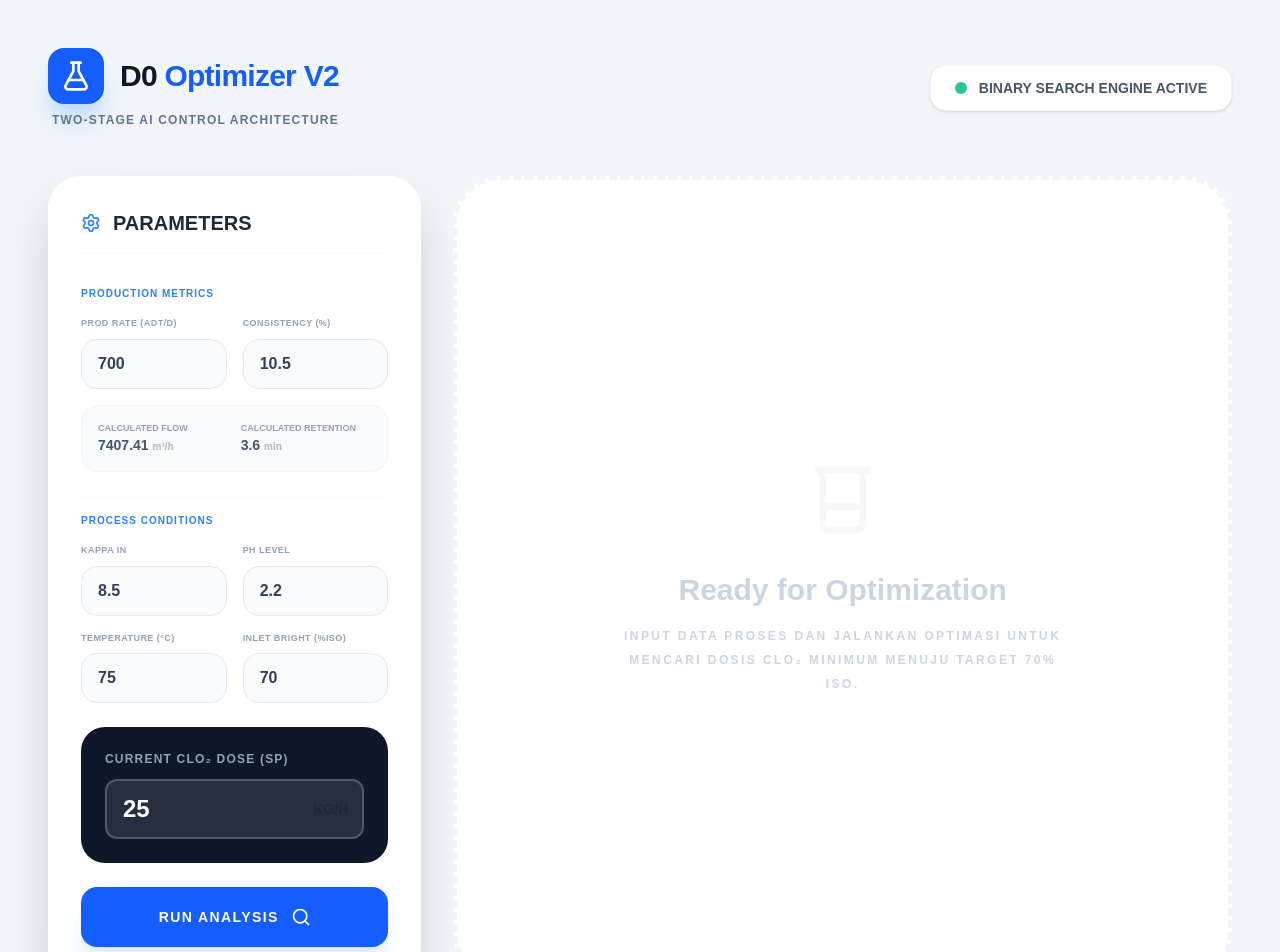
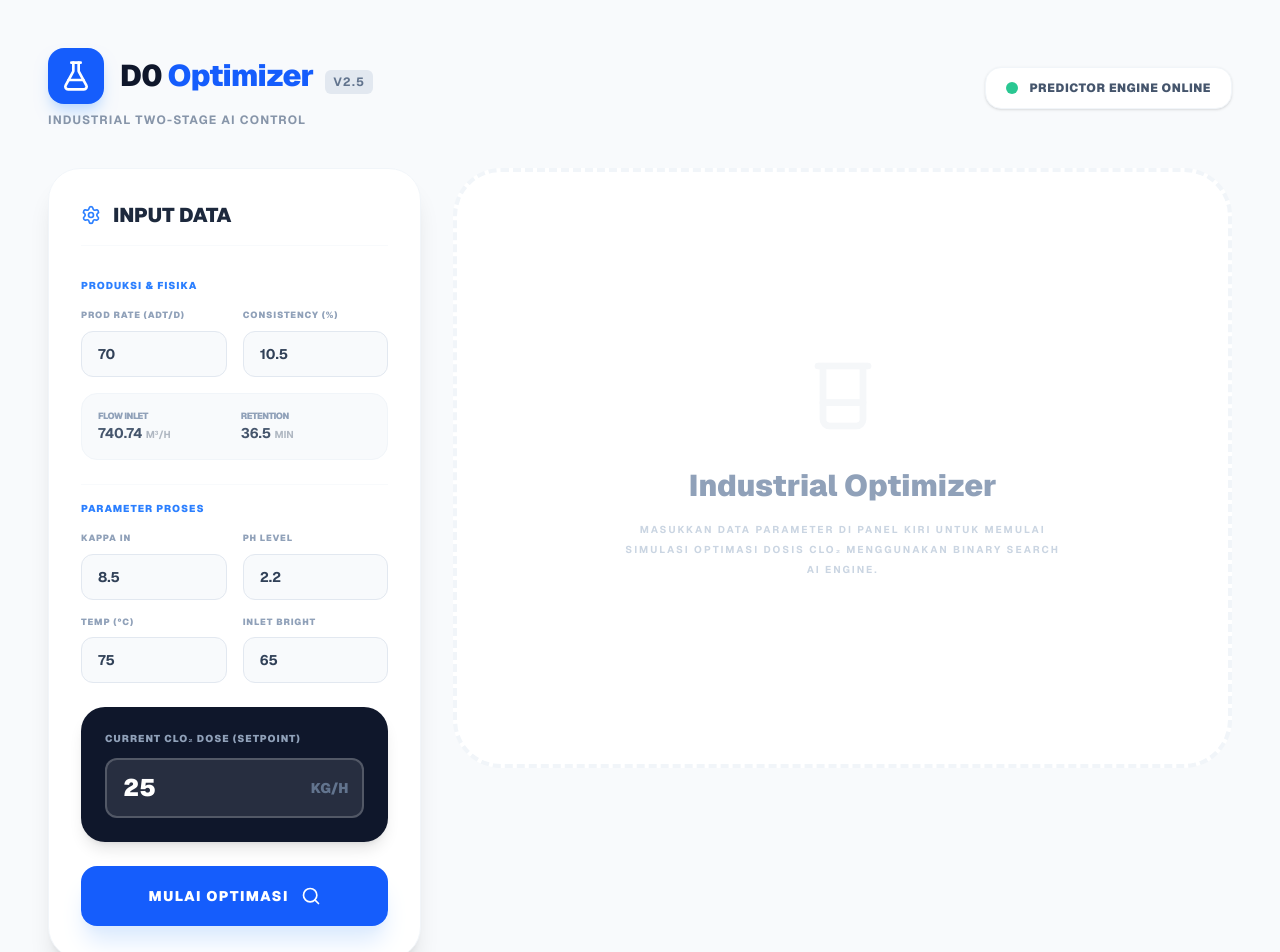
Before and after one commit to gcarlo11/Data-Driven-K-Optimization-for-ClO2, a Next.js app in the folder frontend/: page / in a window 1280 px wide. Shown: the top 952 px of the page. Built offline with nearby package versions, Linux system fonts and the light colour scheme.

Commit message:
refactor: Improve UI layout and enhance real-time parameter calculations for ClO₂ optimization

```diff
--- a/frontend/app/page.tsx
+++ b/frontend/app/page.tsx
@@ -8,12 +8,11 @@ import {
   Tooltip, Legend, ResponsiveContainer, Scatter
 } from 'recharts';
 import {
-  Activity, Droplets, FlaskConical, Gauge, ArrowRight,
-  AlertTriangle, CheckCircle, ShieldCheck, TrendingUp,
-  Clock, Beaker, Zap, Settings, Info, RefreshCcw, Search
+  FlaskConical, ArrowRight, AlertTriangle, TrendingUp,
+  Clock, Beaker, Zap, Settings, Info, RefreshCcw, Search, Droplets
 } from 'lucide-react';
 
-// --- Interfaces sesuai Backend baru ---
+// --- Interfaces sesuai Backend Two-Stage Architecture ---
 interface FormData {
   kappa: number;
   temperature: number;
@@ -43,9 +42,9 @@ export default function Home() {
     kappa: 8.5,
     temperature: 75.0,
     ph: 2.2,
-    inlet_brightness: 70,
+    inlet_brightness: 65,
     current_dose: 25.0,
-    production_rate: 700,
+    production_rate: 70,
     consistency: 10.5
   });
 
@@ -54,10 +53,10 @@ export default function Home() {
   const [error, setError] = useState('');
   const [graphData, setGraphData] = useState<any[]>([]);
 
-  // Kalkulasi Preview di Sisi Client
+  // Preview kalkulasi parameter proses secara real-time
   const livePreview = useMemo(() => {
     const flow = (formData.production_rate * 100) / (0.9 * formData.consistency);
-    const retention = (450 / flow) * 60;
+    const retention = flow > 0 ? (450 / flow) * 60 : 0;
     return {
       flow: isFinite(flow) ? flow.toFixed(2) : '0',
       retention: isFinite(retention) ? retention.toFixed(1) : '0'
@@ -95,7 +94,7 @@ export default function Home() {
         }
       ]);
     } catch (err) {
-      setError('Koneksi Gagal: Periksa apakah Backend (Port 8000) sudah aktif.');
+      setError('Gagal terhubung ke backend. Pastikan server FastAPI aktif di port 8000.');
     } finally {
       setLoading(false);
     }
@@ -103,7 +102,7 @@ export default function Home() {
 
   const getStatusTheme = (status: string) => {
     const themes: Record<string, any> = {
-      HOLD_STEADY: { color: 'text-blue-600', bg: 'bg-blue-50', border: 'border-blue-200', icon: <ShieldCheck />, label: 'STEADY STATE' },
+      HOLD_STEADY: { color: 'text-blue-600', bg: 'bg-blue-50', border: 'border-blue-200', icon: <RefreshCcw />, label: 'STEADY STATE' },
       OPTIMIZED: { color: 'text-emerald-600', bg: 'bg-emerald-50', border: 'border-emerald-200', icon: <TrendingUp />, label: 'OPTIMIZED' },
       SAFETY_UNDERBLEACH: { color: 'text-orange-600', bg: 'bg-orange-50', border: 'border-orange-200', icon: <AlertTriangle />, label: 'SAFETY LIMIT' },
       SAFETY_OVERBLEACH: { color: 'text-rose-600', bg: 'bg-rose-50', border: 'border-rose-200', icon: <AlertTriangle />, label: 'SAFETY LIMIT' },
@@ -113,159 +112,174 @@ export default function Home() {
   };
 
   return (
-    <main className="min-h-screen bg-[#F1F5F9] text-slate-900 p-4 md:p-8 lg:p-12">
+    <main className="min-h-screen bg-[#F8FAFC] p-4 md:p-8 lg:p-12 font-sans selection:bg-blue-100">
       <div className="max-w-[1440px] mx-auto">
 
-        {/* Header */}
-        <header className="flex flex-col sm:flex-row justify-between items-start sm:items-center gap-6 mb-12">
+        {/* Header Dashboard */}
+        <header className="flex flex-col md:flex-row justify-between items-start md:items-center gap-6 mb-10">
           <motion.div initial={{ opacity: 0, x: -20 }} animate={{ opacity: 1, x: 0 }}>
             <div className="flex items-center gap-4 mb-2">
-              <div className="p-3 bg-blue-600 rounded-2xl shadow-xl shadow-blue-200">
+              <div className="p-3 bg-blue-600 rounded-2xl shadow-lg shadow-blue-200">
                 <FlaskConical className="w-8 h-8 text-white" />
               </div>
-              <h1 className="text-3xl font-black tracking-tight text-slate-900">
-                D0 <span className="text-blue-600">Optimizer V2</span>
+              <h1 className="text-3xl font-black text-slate-900 tracking-tight">
+                D0 <span className="text-blue-600">Optimizer</span>
+                <span className="ml-3 text-xs bg-slate-200 px-2 py-1 rounded-md text-slate-500 font-bold uppercase tracking-widest">v2.5</span>
               </h1>
             </div>
-            <p className="text-slate-500 font-bold ml-1 uppercase text-xs tracking-widest">Two-Stage AI Control Architecture</p>
+            <p className="text-slate-500 font-bold text-xs uppercase tracking-widest opacity-75">Industrial Two-Stage AI Control</p>
           </motion.div>
-          <div className="bg-white px-6 py-3 rounded-2xl shadow-sm border border-slate-100 flex items-center gap-3">
+          <div className="bg-white px-5 py-3 rounded-2xl shadow-sm border border-slate-100 flex items-center gap-3">
             <span className="w-3 h-3 bg-emerald-500 rounded-full animate-pulse" />
-            <span className="text-sm font-black text-slate-600 uppercase">Binary Search Engine Active</span>
+            <span className="text-xs font-black text-slate-600 uppercase tracking-wider">Predictor Engine Online</span>
           </div>
         </header>
 
-        <div className="grid grid-cols-1 lg:grid-cols-12 gap-8">
+        <div className="grid grid-cols-1 lg:grid-cols-12 gap-8 items-start">
 
-          {/* Form Panel */}
+          {/* Sidebar Parameter Input */}
           <motion.div initial={{ opacity: 0, y: 20 }} animate={{ opacity: 1, y: 0 }} className="lg:col-span-4">
-            <div className="bg-white rounded-[32px] shadow-2xl border border-white p-8 sticky top-8">
+            <div className="bg-white rounded-[2rem] shadow-xl border border-slate-100 p-8 lg:sticky lg:top-10">
               <div className="flex items-center gap-3 mb-8 pb-4 border-b border-slate-50">
                 <Settings className="w-5 h-5 text-blue-500" />
-                <h2 className="font-black text-xl text-slate-800 uppercase">Parameters</h2>
+                <h2 className="font-black text-xl text-slate-800 uppercase">Input Data</h2>
               </div>
 
               <form onSubmit={handleSubmit} className="space-y-6">
                 <div className="space-y-4">
-                  <h3 className="text-[10px] font-black text-blue-500 uppercase tracking-widest">Production Metrics</h3>
+                  <h3 className="text-[10px] font-black text-blue-500 uppercase tracking-widest">Produksi & Fisika</h3>
                   <div className="grid grid-cols-2 gap-4">
                     <InputGroup label="Prod Rate (ADT/d)" name="production_rate" value={formData.production_rate} onChange={handleChange} />
                     <InputGroup label="Consistency (%)" name="consistency" value={formData.consistency} onChange={handleChange} step="0.1" />
                   </div>
                   <div className="grid grid-cols-2 gap-3 bg-slate-50 p-4 rounded-2xl border border-slate-100">
-                    <LiveStat label="Calculated Flow" value={livePreview.flow} unit="m³/h" />
-                    <LiveStat label="Calculated Retention" value={livePreview.retention} unit="min" />
+                    <LiveStat label="Flow Inlet" value={livePreview.flow} unit="m³/h" />
+                    <LiveStat label="Retention" value={livePreview.retention} unit="min" />
                   </div>
                 </div>
 
                 <div className="space-y-4 pt-4 border-t border-slate-50">
-                  <h3 className="text-[10px] font-black text-blue-500 uppercase tracking-widest">Process Conditions</h3>
+                  <h3 className="text-[10px] font-black text-blue-500 uppercase tracking-widest">Parameter Proses</h3>
                   <div className="grid grid-cols-2 gap-4">
                     <InputGroup label="Kappa In" name="kappa" value={formData.kappa} onChange={handleChange} step="0.1" />
                     <InputGroup label="pH Level" name="ph" value={formData.ph} onChange={handleChange} step="0.1" />
                   </div>
                   <div className="grid grid-cols-2 gap-4">
-                    <InputGroup label="Temperature (°C)" name="temperature" value={formData.temperature} onChange={handleChange} />
-                    <InputGroup label="Inlet Bright (%ISO)" name="inlet_brightness" value={formData.inlet_brightness} onChange={handleChange} step="0.1" />
+                    <InputGroup label="Temp (°C)" name="temperature" value={formData.temperature} onChange={handleChange} />
+                    <InputGroup label="Inlet Bright" name="inlet_brightness" value={formData.inlet_brightness} onChange={handleChange} step="0.1" />
                   </div>
                 </div>
 
-                <div className="bg-slate-900 p-6 rounded-[24px]">
-                  <label className="block text-xs font-black text-slate-400 uppercase mb-3 tracking-widest">Current ClO₂ Dose (SP)</label>
+                <div className="bg-slate-900 p-6 rounded-[1.5rem] shadow-lg">
+                  <label className="block text-[10px] font-black text-slate-400 uppercase mb-3 tracking-widest">Current ClO₂ Dose (Setpoint)</label>
                   <div className="relative">
-                    <input type="number" step="0.1" name="current_dose" value={formData.current_dose} onChange={handleChange}
-                      className="w-full bg-white/10 border-2 border-white/20 rounded-xl px-4 py-3 text-2xl font-black text-white focus:bg-white focus:text-slate-900 outline-none transition-all" />
-                    <span className="absolute right-4 top-1/2 -translate-y-1/2 text-sm font-black opacity-30">KG/H</span>
+                    <input
+                      type="number" step="0.1" name="current_dose"
+                      value={formData.current_dose} onChange={handleChange}
+                      className="w-full bg-white/10 border-2 border-white/20 rounded-xl px-4 py-3 text-2xl font-black text-white focus:bg-white focus:text-slate-900 outline-none transition-all"
+                    />
+                    <span className="absolute right-4 top-1/2 -translate-y-1/2 text-sm font-black text-slate-500">KG/H</span>
                   </div>
                 </div>
 
-                <button type="submit" disabled={loading} className="w-full bg-blue-600 hover:bg-blue-700 text-white font-black py-5 rounded-2xl transition-all shadow-xl shadow-blue-100 flex justify-center items-center gap-3 uppercase tracking-widest text-sm">
-                  {loading ? 'Optimizing...' : <>Run Analysis <Search className="w-5 h-5" /></>}
+                <button
+                  type="submit" disabled={loading}
+                  className="w-full bg-blue-600 hover:bg-blue-700 text-white font-black py-5 rounded-2xl shadow-xl shadow-blue-100 disabled:bg-slate-300 flex justify-center items-center gap-3 uppercase tracking-widest text-sm"
+                >
+                  {loading ? 'Processing...' : <>Mulai Optimasi <Search className="w-5 h-5" /></>}
                 </button>
               </form>
             </div>
           </motion.div>
 
-          {/* Results Panel */}
+          {/* Panel Hasil Dashboard */}
           <div className="lg:col-span-8 space-y-6">
             <AnimatePresence mode="wait">
               {result ? (
                 <motion.div key="result" initial={{ opacity: 0, scale: 0.98 }} animate={{ opacity: 1, scale: 1 }} className="space-y-6">
 
-                  {/* Status Banner */}
-                  <div className={`rounded-[40px] border-b-[12px] p-10 shadow-2xl transition-all ${getStatusTheme(result.control_status).bg} ${getStatusTheme(result.control_status).border}`}>
-                    <div className="flex flex-wrap justify-between items-start gap-8 mb-12">
+                  {/* Banner Rekomendasi Utama */}
+                  <div className={`rounded-[2.5rem] border-b-[10px] p-8 sm:p-10 shadow-2xl transition-all ${getStatusTheme(result.control_status).bg} ${getStatusTheme(result.control_status).border}`}>
+                    <div className="flex flex-col sm:flex-row justify-between items-start gap-8 mb-10">
                       <div className="flex items-center gap-5">
-                        <div className="p-4 rounded-[24px] bg-white shadow-sm">
+                        <div className="p-4 rounded-[1.5rem] bg-white shadow-sm ring-1 ring-slate-100">
                           {getStatusTheme(result.control_status).icon}
                         </div>
                         <div>
-                          <p className="text-[10px] font-black text-slate-400 uppercase tracking-widest mb-1">Control Status</p>
+                          <p className="text-[10px] font-black text-slate-400 uppercase tracking-widest mb-1">AI Decision</p>
                           <h3 className={`text-2xl font-black ${getStatusTheme(result.control_status).color}`}>
                             {getStatusTheme(result.control_status).label}
                           </h3>
                         </div>
                       </div>
-                      <div className="bg-white/60 backdrop-blur-xl px-8 py-5 rounded-3xl border border-white text-right">
-                        <p className="text-[10px] font-black text-slate-400 uppercase mb-1">Virtual Sensor Reading</p>
+                      <div className="bg-white/60 backdrop-blur-xl px-8 py-5 rounded-[1.5rem] border border-white text-right shadow-sm w-full sm:w-auto">
+                        <p className="text-[10px] font-black text-slate-400 uppercase mb-1">Prediksi Lab Saat Ini</p>
                         <p className="text-4xl font-black text-slate-900 leading-none">{result.estimated_outlet_current}<span className="text-lg font-bold opacity-30 ml-1">%ISO</span></p>
                       </div>
                     </div>
 
                     <div className="flex flex-wrap items-end gap-10">
                       <div>
-                        <p className="text-[10px] font-black text-slate-400 uppercase mb-3 tracking-widest text-current">Optimized Target Dose</p>
+                        <p className="text-[10px] font-black text-slate-400 uppercase mb-3 tracking-widest">Rekomendasi Dosis Baru</p>
                         <div className="flex items-baseline gap-4">
-                          <span className="text-9xl font-black tracking-tighter text-slate-900 leading-[0.8]">{result.recommended_dose}</span>
-                          <span className="text-3xl font-bold text-slate-300 uppercase">kg/h</span>
+                          <span className="text-8xl sm:text-9xl font-black tracking-tighter text-slate-900 leading-[0.8]">{result.recommended_dose.toFixed(2)}</span>
+                          <span className="text-2xl font-bold text-slate-400 uppercase">kg Cl Ac</span>
                         </div>
                       </div>
-                      <div className={`mb-4 px-8 py-4 rounded-3xl border-2 flex items-center gap-4 ${result.delta_dose >= 0 ? 'bg-rose-100/50 border-rose-200 text-rose-700' : 'bg-emerald-100/50 border-emerald-200 text-emerald-700'}`}>
-                        <span className="text-sm font-black uppercase tracking-widest opacity-60">Delta:</span>
-                        <span className="text-3xl font-black">{result.delta_dose > 0 ? '+' : ''}{result.delta_dose}</span>
+                      <div className={`mb-4 px-6 py-3 rounded-2xl border-2 flex items-center gap-4 ${result.delta_dose >= 0 ? 'bg-rose-100/50 border-rose-200 text-rose-700' : 'bg-emerald-100/50 border-emerald-200 text-emerald-700'}`}>
+                        <span className="text-xs font-black uppercase tracking-widest opacity-60">Delta:</span>
+                        <span className="text-2xl font-black">{result.delta_dose > 0 ? '+' : ''}{result.delta_dose.toFixed(2)}</span>
                       </div>
                     </div>
 
-                    <div className="mt-8 pt-6 border-t border-white/40 flex items-center gap-3">
-                      <div className="p-2 bg-white rounded-lg"><Info className="w-4 h-4 text-slate-400" /></div>
+                    <div className="mt-8 pt-6 border-t border-white/50 flex items-start gap-3">
+                      <Info className="w-5 h-5 text-slate-400 mt-0.5 flex-shrink-0" />
                       <p className="text-sm font-bold text-slate-600 italic">"{result.reason}"</p>
                     </div>
                   </div>
 
-                  {/* Matrix Cards */}
+                  {/* Kartu Metrik dengan Nilai yang Dibulatkan */}
                   <div className="grid grid-cols-2 md:grid-cols-4 gap-4">
-                    <MetricCard label="Optimal K" value={result.k_optimal} sub="Target" highlight />
-                    <MetricCard label="Current K" value={result.k_current} sub="Actual" />
+                    <MetricCard label="Optimal K" value={result.k_optimal.toFixed(4)} sub="Target" highlight />
+                    <MetricCard label="Current K" value={result.k_current.toFixed(4)} sub="Actual" />
                     <MetricCard label="Est. Outlet" value={result.predicted_outlet_optimized} sub="After Action" />
-                    <MetricCard label="Efficiency" value={`${((result.k_optimal / result.k_current) * 100).toFixed(1)}%`} sub="Yield" />
+                    <MetricCard label="Efficiency" value={`${((result.k_optimal / result.k_current) * 100).toFixed(1)}%`} sub="Action Yield" />
                   </div>
 
-                  {/* Operation Map (Chart) */}
-                  <div className="bg-white p-8 rounded-[32px] border border-slate-100 shadow-sm">
-                    <h3 className="font-black text-lg text-slate-800 uppercase mb-8 flex items-center gap-3">
-                      <TrendingUp className="w-5 h-5 text-blue-500" /> Two-Stage Analysis Map
-                    </h3>
-                    <div className="h-[400px]">
+                  {/* Operational Chart */}
+                  <div className="bg-white p-8 rounded-[2rem] border border-slate-100 shadow-sm overflow-hidden">
+                    <div className="flex items-center justify-between mb-8">
+                      <h3 className="font-black text-lg text-slate-800 uppercase flex items-center gap-3">
+                        <TrendingUp className="w-5 h-5 text-blue-500" /> Analysis Map
+                      </h3>
+                      <div className="flex gap-4 text-[10px] font-black uppercase text-slate-400">
+                        <div className="flex items-center gap-2"><div className="w-2.5 h-2.5 bg-rose-500 rounded-full"/> Current</div>
+                        <div className="flex items-center gap-2"><div className="w-2.5 h-2.5 bg-blue-500 rounded-full"/> Target</div>
+                      </div>
+                    </div>
+                    <div className="h-[350px] w-full">
                       <ResponsiveContainer width="100%" height="100%">
                         <ComposedChart margin={{ top: 20, right: 30, bottom: 40, left: 10 }}>
                           <CartesianGrid strokeDasharray="3 3" stroke="#f1f5f9" vertical={false} />
-                          <XAxis dataKey="brightness" type="number" domain={['auto', 'auto']} unit="%ISO" label={{ value: 'Brightness (%ISO)', position: 'insideBottom', offset: -20, fontSize: 10, fontWeight: 'bold' }} />
-                          <YAxis dataKey="dose" type="number" domain={['auto', 'auto']} unit="kg" label={{ value: 'Dose (kg/h)', angle: -90, position: 'insideLeft', fontSize: 10, fontWeight: 'bold' }} />
-                          <Tooltip cursor={{ strokeDasharray: '3 3' }} />
-                          <Legend verticalAlign="top" height={36} />
-                          <Scatter name="Current Estimate" data={[graphData[0]]} fill="#F43F5E" />
-                          <Scatter name="Optimized Recommendation" data={[graphData[1]]} fill="#3B82F6" shape="star" />
+                          <XAxis dataKey="brightness" type="number" domain={['auto', 'auto']} fontSize={10} fontWeight="bold" tick={{ fill: '#94a3b8' }} />
+                          <YAxis dataKey="dose" type="number" domain={['auto', 'auto']} fontSize={10} fontWeight="bold" tick={{ fill: '#94a3b8' }} />
+                          <Tooltip contentStyle={{ borderRadius: '16px', border: 'none', boxShadow: '0 10px 15px -3px rgb(0 0 0 / 0.1)' }} />
+                          <Scatter name="Kondisi Sekarang" data={[graphData[0]]} fill="#F43F5E" />
+                          <Scatter name="Target Optimasi" data={[graphData[1]]} fill="#3B82F6" shape="star" />
                         </ComposedChart>
                       </ResponsiveContainer>
                     </div>
                   </div>
                 </motion.div>
               ) : (
-                <div className="h-full min-h-[600px] flex flex-col items-center justify-center bg-white rounded-[48px] border-4 border-dashed border-slate-100 text-slate-300 p-12 text-center">
+                /* Empty State */
+                <motion.div initial={{ opacity: 0 }} animate={{ opacity: 1 }} className="h-full min-h-[600px] flex flex-col items-center justify-center bg-white rounded-[3rem] border-4 border-dashed border-slate-100 text-slate-300 p-12 text-center">
                   <Beaker className="w-20 h-20 mb-8 opacity-20" />
-                  <h3 className="text-3xl font-black mb-4">Ready for Optimization</h3>
-                  <p className="max-w-md font-bold uppercase text-xs tracking-[0.2em] leading-loose">Input data proses dan jalankan optimasi untuk mencari dosis ClO₂ minimum menuju target 70% ISO.</p>
-                </div>
+                  <h3 className="text-3xl font-black text-slate-400 mb-4">Industrial Optimizer</h3>
+                  <p className="max-w-md font-bold uppercase text-[10px] tracking-[0.2em] leading-loose">
+                    Masukkan data parameter di panel kiri untuk memulai simulasi optimasi dosis ClO₂ menggunakan Binary Search AI Engine.
+                  </p>
+                </motion.div>
               )}
             </AnimatePresence>
           </div>
@@ -275,32 +289,34 @@ export default function Home() {
   );
 }
 
-// --- Specialized UI Components ---
+// --- Sub-Components ---
 function InputGroup({ label, name, value, onChange, step = "1" }: any) {
   return (
-    <div>
-      <label className="block text-[9px] font-black text-slate-400 uppercase mb-2 tracking-wider">{label}</label>
-      <input type="number" step={step} name={name} value={value} onChange={onChange}
-        className="w-full bg-slate-50 border border-slate-200 rounded-2xl px-4 py-3 text-slate-700 font-bold focus:ring-4 focus:ring-blue-50 focus:border-blue-500 outline-none transition-all" />
+    <div className="w-full">
+      <label className="block text-[9px] font-black text-slate-400 uppercase mb-2 tracking-widest">{label}</label>
+      <input
+        type="number" step={step} name={name} value={value} onChange={onChange}
+        className="w-full bg-slate-50 border border-slate-200 rounded-xl px-4 py-3 text-slate-700 font-bold focus:ring-4 focus:ring-blue-50 focus:border-blue-500 focus:bg-white outline-none transition-all text-sm"
+      />
     </div>
   );
 }
 
 function LiveStat({ label, value, unit }: any) {
   return (
-    <div>
-      <p className="text-[9px] font-black text-slate-400 uppercase">{label}</p>
-      <p className="text-sm font-bold text-slate-600">{value} <span className="text-[10px] opacity-40">{unit}</span></p>
+    <div className="truncate">
+      <p className="text-[9px] font-black text-slate-400 uppercase tracking-tighter">{label}</p>
+      <p className="text-sm font-bold text-slate-600 truncate">{value} <span className="text-[10px] opacity-40 uppercase">{unit}</span></p>
     </div>
   );
 }
 
 function MetricCard({ label, value, sub, highlight = false }: any) {
   return (
-    <div className="bg-white p-6 rounded-3xl border border-slate-100 shadow-sm transition-all hover:shadow-md">
-      <p className="text-[10px] font-black text-slate-400 uppercase tracking-widest mb-2">{label}</p>
-      <p className={`text-2xl font-black ${highlight ? 'text-blue-600' : 'text-slate-800'}`}>{value}</p>
-      <p className="text-[10px] font-black text-slate-300 mt-2 uppercase">{sub}</p>
+    <div className="bg-white p-6 rounded-3xl border border-slate-100 shadow-sm transition-all hover:shadow-md hover:-translate-y-1">
+      <p className="text-[9px] lg:text-[10px] font-black text-slate-400 uppercase tracking-widest mb-2 truncate">{label}</p>
+      <p className={`text-xl sm:text-2xl lg:text-3xl font-black tracking-tighter ${highlight ? 'text-blue-600' : 'text-slate-800'}`}>{value}</p>
+      <p className="text-[10px] font-black text-slate-300 mt-2 uppercase truncate">{sub}</p>
     </div>
   );
 }
```
